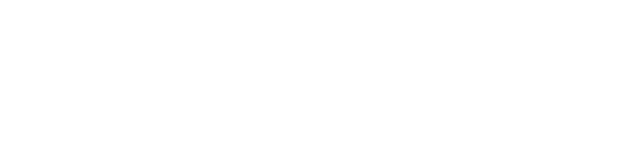
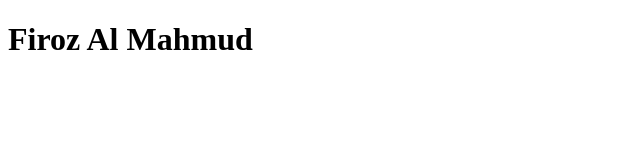
Before and after one commit to Firoz671/my-first-github-repo, a plain HTML site: page index.html in a window 1280 px wide. Shown: the whole page, without its empty margins (0-640 px from the left). Drawn offline with Linux system fonts and the light colour scheme.

Commit message:
second commit

```diff
--- a/index.html
+++ b/index.html
@@ -6,6 +6,6 @@
     <title>My First GitHub Repo</title>
 </head>
 <body>
-
+<h1>Firoz Al Mahmud</h1>
 </body>
 </html>
```
